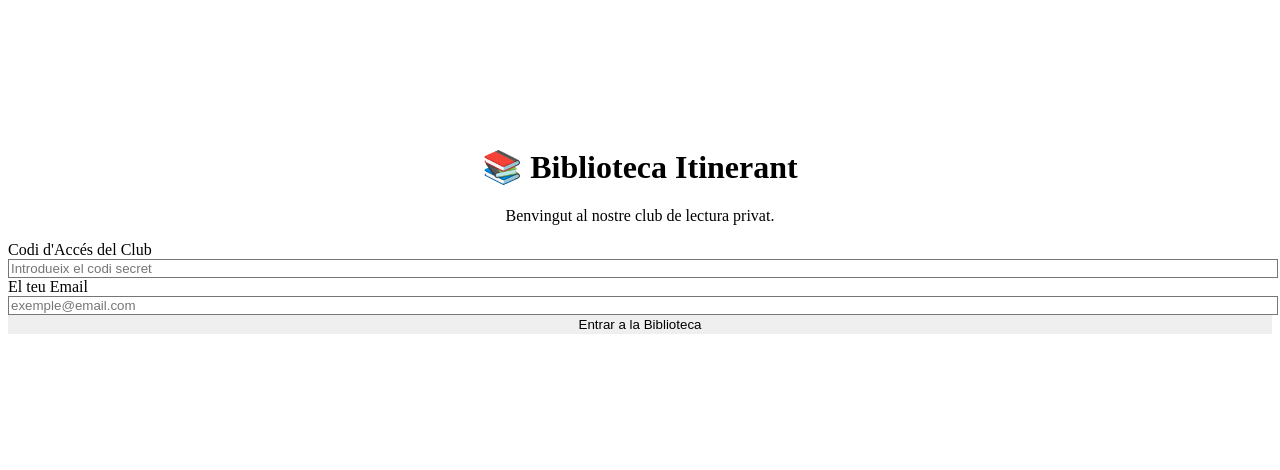
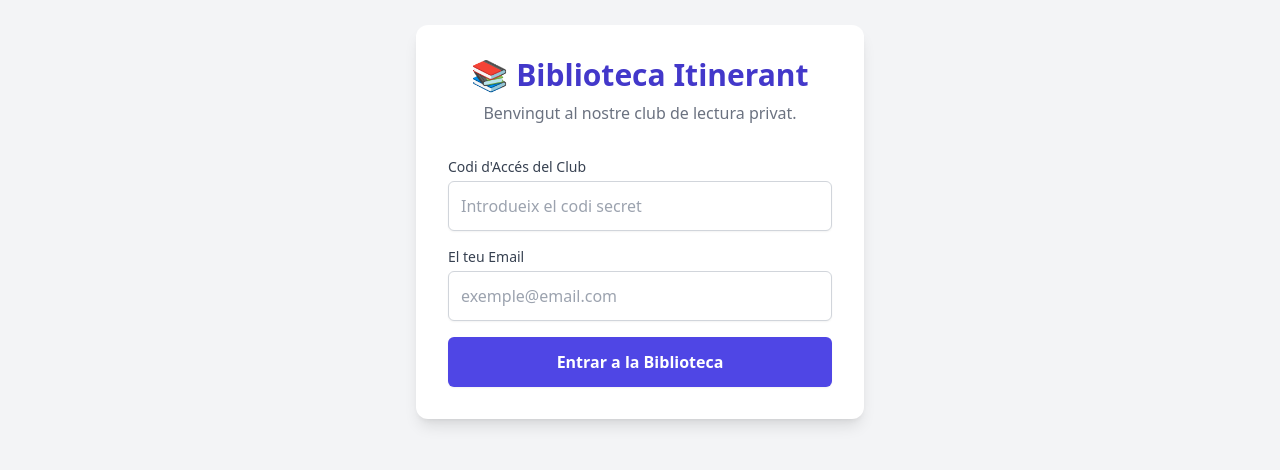
Before and after one commit to Mabergon/bibliotecaCCC, a Next.js app: page / in a window 1280 px wide. Shown: the part 178-648 px from the top of the page. Built offline with nearby package versions, Linux system fonts and the light colour scheme; no server answers.

Commit message:
Ajustar al ampli de la pantalla v3

```diff
--- a/app/globals.css
+++ b/app/globals.css
@@ -2,7 +2,17 @@
 @tailwind components;
 @tailwind utilities;
 
-/* Si vols afegir la utilitat per amagar la barra de scroll que hem comentat abans */
+:root {
+  --foreground-rgb: 0, 0, 0;
+  --background-start-rgb: 214, 219, 220;
+  --background-end-rgb: 255, 255, 255;
+}
+
+body {
+  background: #f9fafb; /* Un gris molt clar per a la biblioteca */
+  color: rgb(var(--foreground-rgb));
+}
+
 @layer utilities {
   .no-scrollbar::-webkit-scrollbar {
     display: none;
@@ -12,9 +22,3 @@
     scrollbar-width: none;
   }
 }
-
-/* Qualsevol variable CSS que tinguessis dins de @theme, posa-la aquí: */
-:root {
-  --background: #f9fafb;
-  --foreground: #111827;
-}
--- a/package.json
+++ b/package.json
@@ -21,9 +21,11 @@
     "@types/node": "^20",
     "@types/react": "^19",
     "@types/react-dom": "^19",
+    "autoprefixer": "^10.5.0",
     "eslint": "^9",
     "eslint-config-next": "16.2.1",
-    "tailwindcss": "^4",
+    "postcss": "^8.5.10",
+    "tailwindcss": "^3.4.1",
     "typescript": "^5"
   }
 }
--- a/tailwind.config.ts
+++ b/tailwind.config.ts
@@ -2,20 +2,13 @@
 
 const config: Config = {
   content: [
+    "./app/**/*.{js,ts,jsx,tsx,mdx}",
     "./pages/**/*.{js,ts,jsx,tsx,mdx}",
     "./components/**/*.{js,ts,jsx,tsx,mdx}",
-    "./app/**/*.{js,ts,jsx,tsx,mdx}",
+    "./lib/**/*.{js,ts,jsx,tsx,mdx}",
   ],
   theme: {
-    extend: {
-      colors: {
-        // Aquí és on afegeixes els teus colors si vols
-        indigo: {
-          900: '#1e1b4b',
-          // ...
-        },
-      },
-    },
+    extend: {},
   },
   plugins: [],
 };
```
Also changed, not shown: 1 other file (tests, documents, lock files or other folders).
